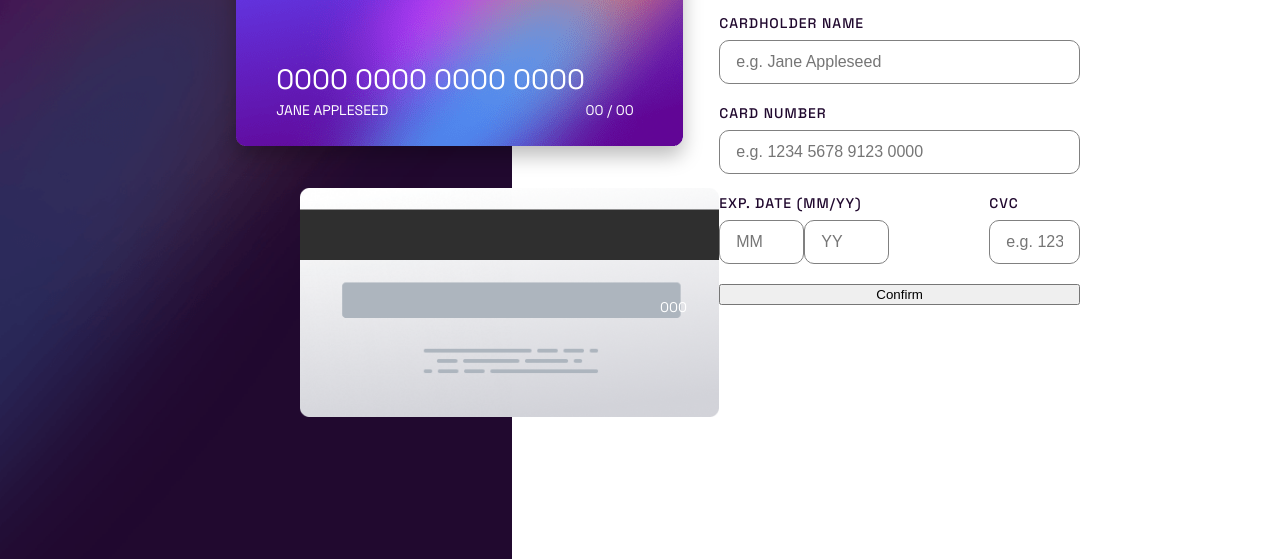
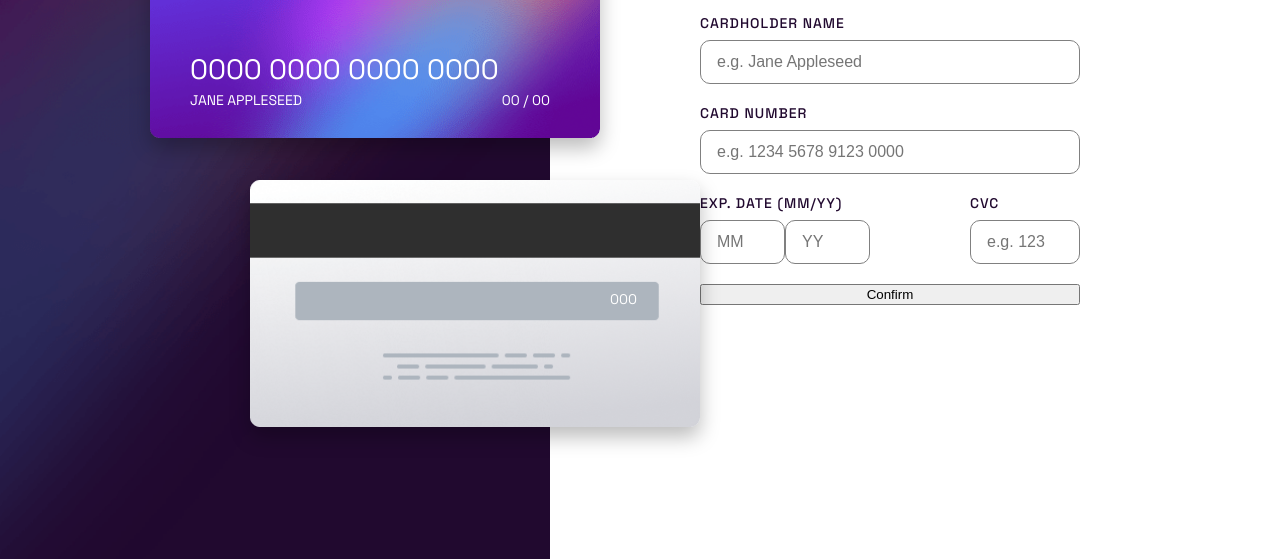
Before and after one commit to BegoCaZa/tarjeta-interactiva, a plain HTML site: page index.html in a window 1280 px wide. Shown: the part 241-800 px from the top of the page. Drawn offline with Linux system fonts and the light colour scheme.

Commit message:
Update styles.css

```diff
--- a/css/styles.css
+++ b/css/styles.css
@@ -38,10 +38,6 @@ body {
   margin: 0;
   font-family: "Space Grotesk", sans-serif;
   background-color: white;
-  background-image: url(../assets/bg-main-desktop.png);
-  background-repeat: no-repeat;
-  background-position: left;
-  background-size: 40%;
   min-height: 100vh;
   display: flex;
   flex-direction: row;
@@ -52,22 +48,38 @@ body {
 }
 
 .cards-container{
+  position: relative;
   display: flex;
+  min-height: 100vh;
   flex-direction: column;
-  align-items: center;
+  justify-content: center;
   gap: 42px;
-  margin-left: 200px;
-  /*background-image: url(../assets/bg-main-desktop.png);*/
+  margin-left: 150px;
 }
+
+.cards-container::before{
+  content: '';
+  position: absolute;
+  background-image: url(../assets/bg-main-desktop.png);
+  background-position: left;
+  background-size: cover;
+  z-index: -1;
+  left: -150px;
+  width: 100%;
+  height: 100%;
+}
+
+
 
 .front-card{
   position: relative;
+  width: 450px;
   display: flex;
   flex-direction: column;
   justify-content: flex-start;
   border-radius: 10px;
   box-shadow: 0px 10px 20px rgba(0, 0, 0, 0.261);
-  /*definir ancho y pasar */
+
 
 }
 
@@ -101,9 +113,12 @@ justify-content: space-between;
 
 .back-card{
 position: relative;
+width: 450px;
 margin-left: 100px;
 display: flex;
 flex-direction: column;
+border-radius: 10px;
+  box-shadow: 0px 10px 20px rgba(0, 0, 0, 0.261);
 }
 
 .card-cvc{
```
